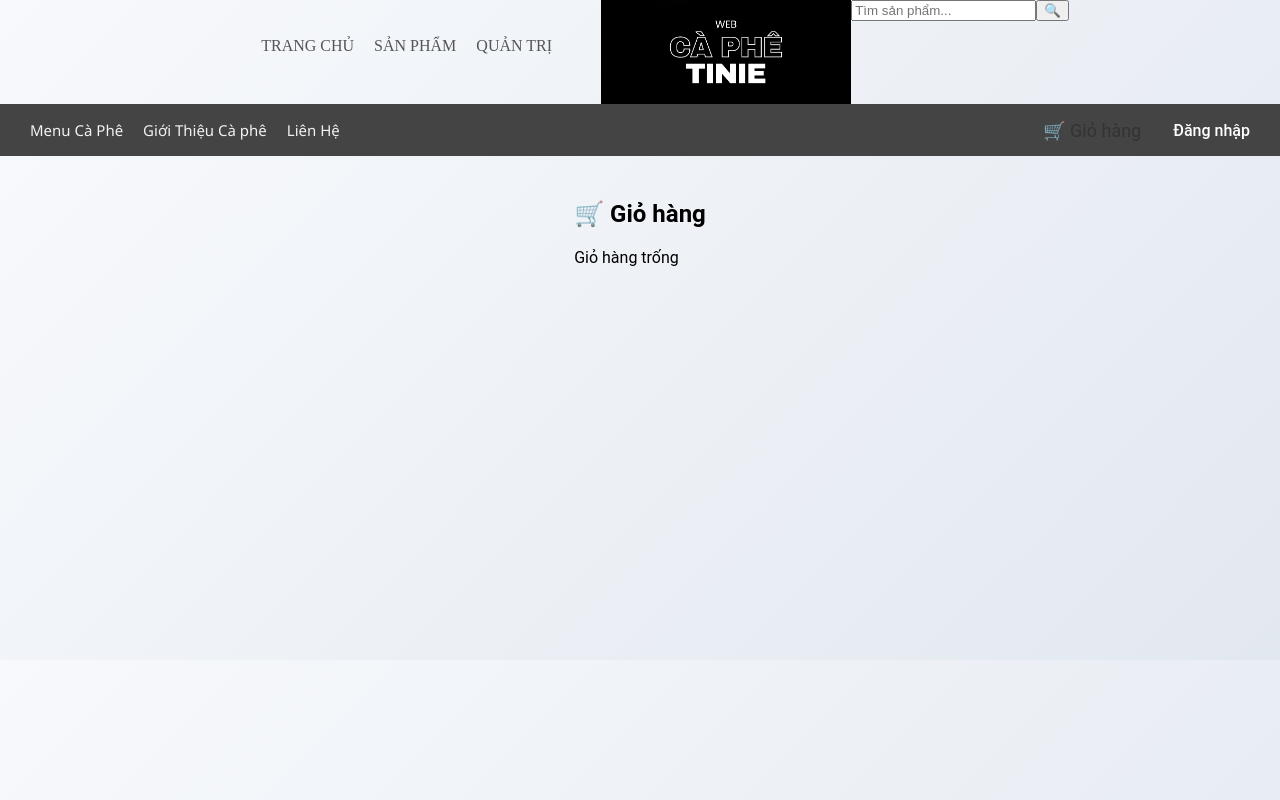
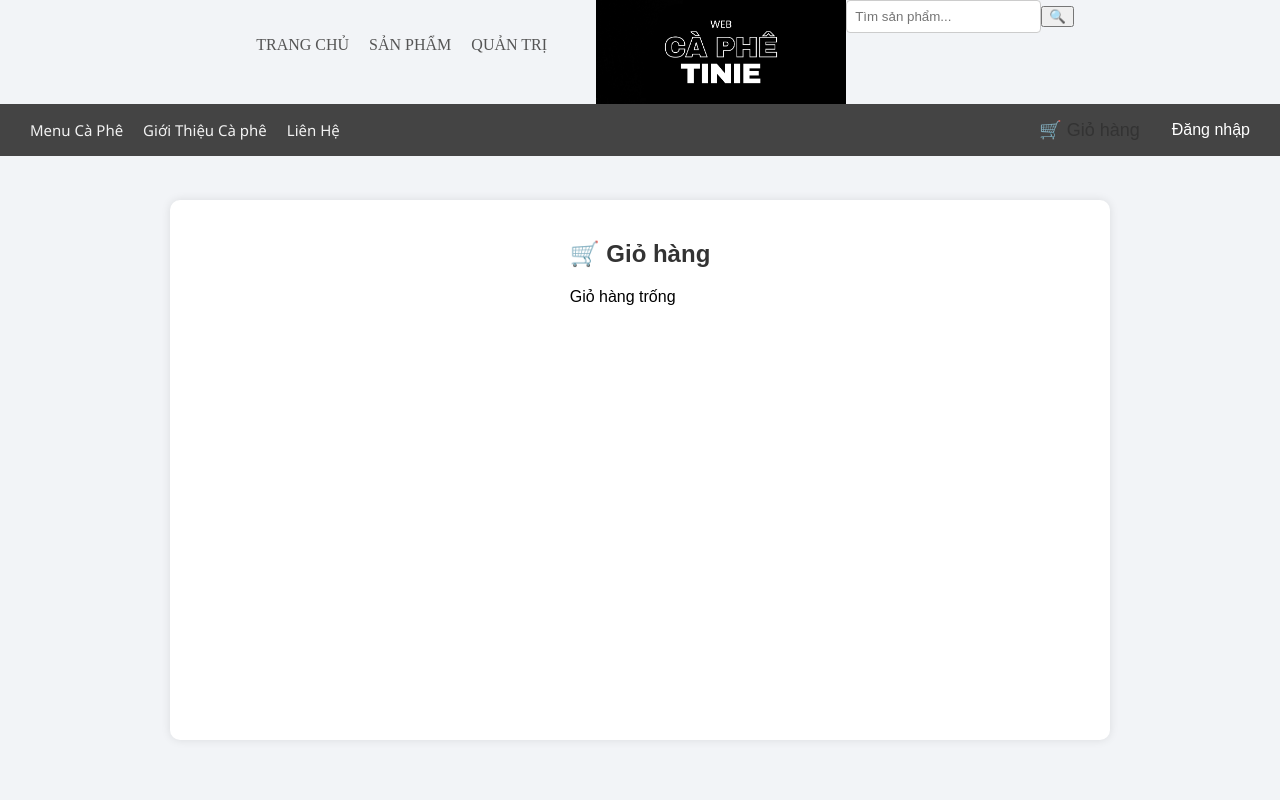
Before and after one commit to tiniengnhu24/caothingocnhu, a React (Create React App) app: page /cart in a window 1280 px wide. Built offline with nearby package versions, Linux system fonts and the light colour scheme; a web font is replaced by a local one.

Commit message:
chỉnh quản trị

```diff
--- a/src/App.tsx
+++ b/src/App.tsx
@@ -50,7 +50,6 @@ export default function App() {
         <Route path="/" element={<Layout />}>
           {/* Trang chính (cho người dùng vãng lai) */}
           <Route index element={<Home />} />
-
           <Route path="trang2" element={<Trang2 />} />
           <Route path="sanpham/:id" element={<Chitietsanpham />} />
           <Route path="/admin/edit/:id" element={<EditProduct />} />
--- a/src/ListProducts_SP_Admin.jsx
+++ b/src/ListProducts_SP_Admin.jsx
@@ -1,7 +1,7 @@
 import React, { useEffect, useState } from "react";
 import { supabase } from "./supabaseClient";
 import { useNavigate } from "react-router-dom";
-import "./assets/css/quanlysp.css";
+import "./assets/css/quantri.css";
 
 const ListProducts_SP_Admin = () => {
   const [products, setProducts] = useState([]);
--- /dev/null
+++ b/src/assets/css/quantri.css
@@ -0,0 +1,110 @@
+body {
+  font-family: Arial, sans-serif;
+  background: #f2f4f7;
+  margin: 0;
+  padding: 0;
+}
+
+.container {
+  max-width: 900px;
+  margin: 40px auto;
+  background: white;
+  padding: 20px;
+  border-radius: 10px;
+  box-shadow: 0 0 10px rgba(0, 0, 0, 0.1);
+}
+
+h2 {
+  margin-top: 0;
+  color: #333;
+}
+
+/* Nút nằm trên đầu bảng */
+.table-actions {
+  display: flex;
+  justify-content: flex-start; /* căn trái */
+  margin-bottom: 10px; /* khoảng cách với bảng */
+}
+
+.product-table {
+  width: 100%;
+  border-collapse: collapse;
+}
+
+.product-table th,
+.product-table td {
+  border: 1px solid #ddd;
+  padding: 8px;
+  text-align: left;
+}
+
+.product-table th {
+  background: #f0f0f0;
+}
+
+.product-table tr:hover {
+  background-color: #fafafa;
+}
+
+.thumb {
+  width: 60px;
+  height: 60px;
+  object-fit: cover;
+  border-radius: 6px;
+}
+
+.btn {
+  border: none;
+  padding: 6px 12px;
+  border-radius: 4px;
+  cursor: pointer;
+  color: white;
+  margin-right: 4px;
+}
+
+.btn.green {
+  background-color: #28a745;
+}
+.btn.red {
+  background-color: #dc3545;
+}
+.btn.yellow {
+  background-color: #ffc107;
+  color: black;
+}
+.btn.blue {
+  background-color: #007bff;
+}
+.btn.gray {
+  background-color: #6c757d;
+}
+
+.btn:hover {
+  opacity: 0.9;
+}
+
+.form {
+  display: flex;
+  flex-direction: column;
+  gap: 12px;
+}
+
+label {
+  display: flex;
+  flex-direction: column;
+  font-weight: bold;
+  color: #444;
+}
+
+input {
+  padding: 8px;
+  border: 1px solid #ccc;
+  border-radius: 4px;
+}
+
+.actions {
+  display: flex;
+  justify-content: flex-end;
+  gap: 8px;
+  margin-top: 10px;
+}
```
